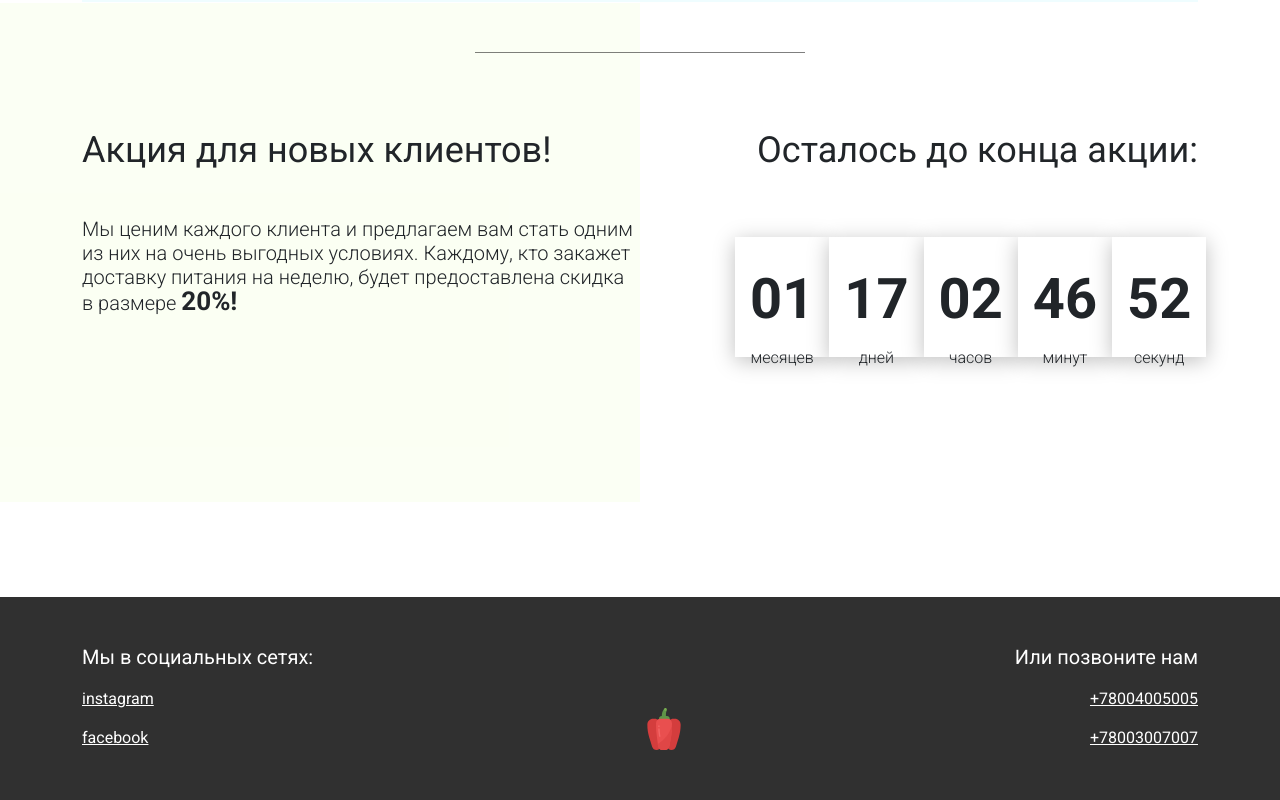
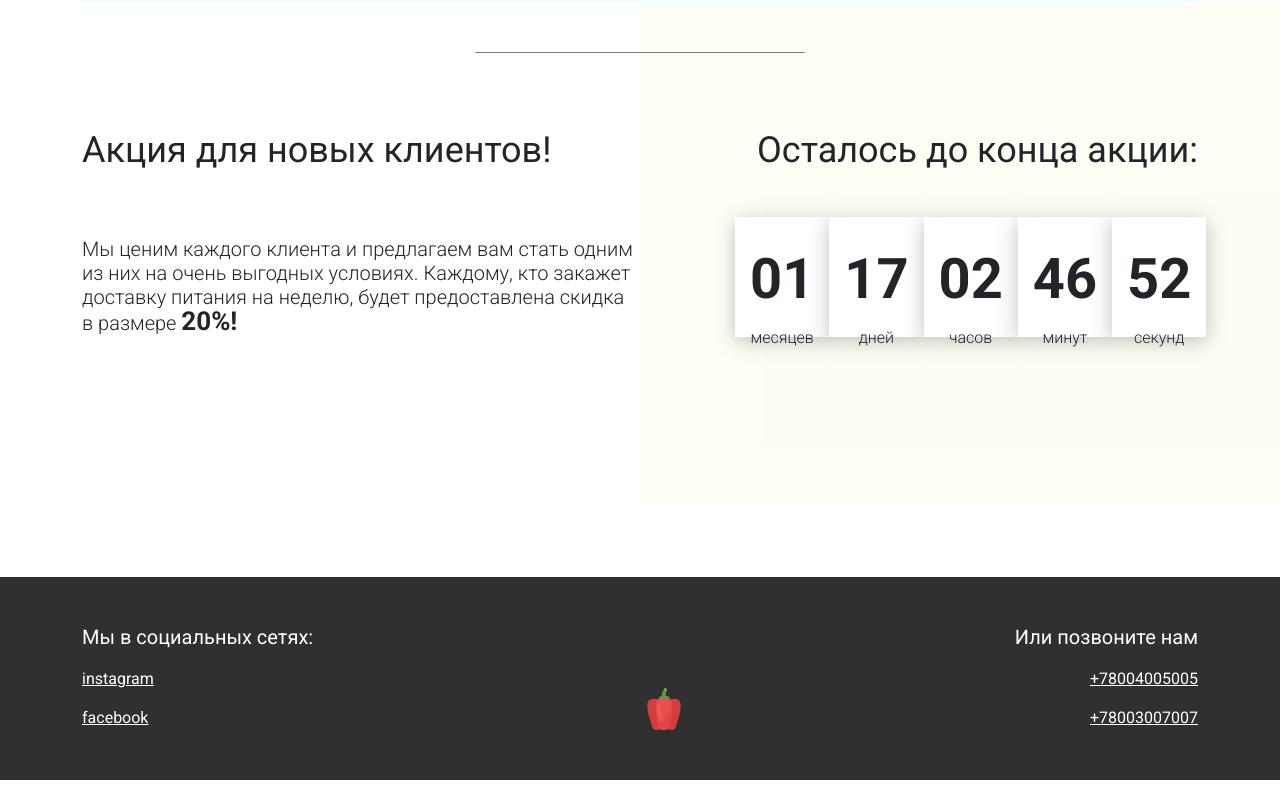
Before and after one commit to Renata-theFirst/food, a React (Create React App) app: page / in a window 1280 px wide. Shown: the part 2856-3656 px from the top of the page. Built offline with nearby package versions, Linux system fonts and the light colour scheme.

Commit message:
adjusting of styles

```diff
--- a/src/components/promotion/Promotion.css
+++ b/src/components/promotion/Promotion.css
@@ -14,18 +14,20 @@
     background:rgba(243,255,222,.35);
     z-index:-1;
     top:-50px;
-    left:0
+    right:0
 }
+
 
 .promotion__text{
     width:50%
 }
 
 .promotion__descr{
-    margin-top:40px;
+    margin-top:60px;
     font-size:20px;
     line-height:24px;
-    font-weight:300
+    font-weight:300;
+    text-align: left
 }
 
 .promotion__descr span{
@@ -35,7 +37,6 @@
 
 .promotion__timer{
     width:50%;
-
 }
 
 .promotion__timer .title{
@@ -43,7 +44,7 @@
 }
 
 .promotion__timer .timer{
-    margin-top:60px;
+    margin-top:40px;
     padding-left:95px;
     display:flex;
     justify-content:space-between;
--- a/src/components/promotion/Promotion.js
+++ b/src/components/promotion/Promotion.js
@@ -66,6 +66,12 @@ const Promotion = () =>{
             <div className="bgc_y">
             </div>
             <div className="container">
+                {/* <div className="promotion__timer">
+                    <div className="title">
+                            Осталось до конца акции:
+                    </div>
+                        {format(counter)}
+                </div> */}
                 <div className="promotion__text">
                     <div className="title">
                         Акция для новых клиентов!
```
